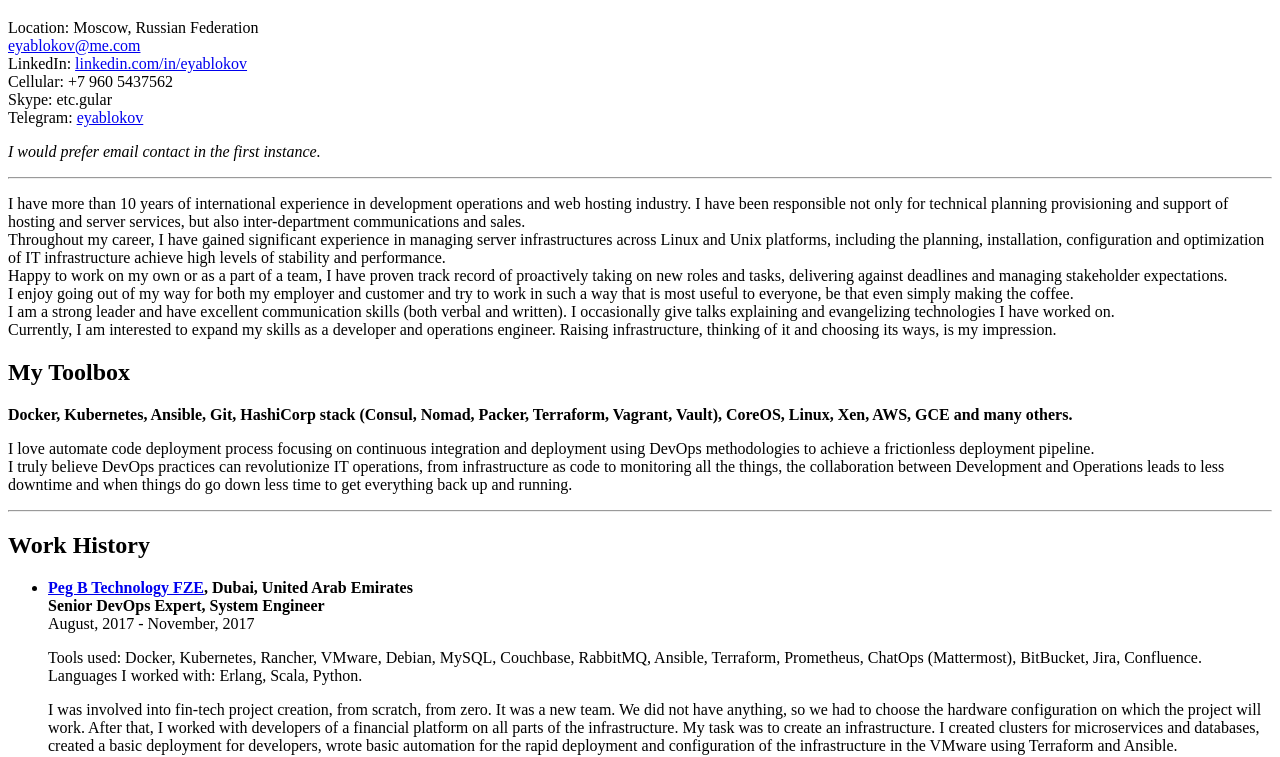
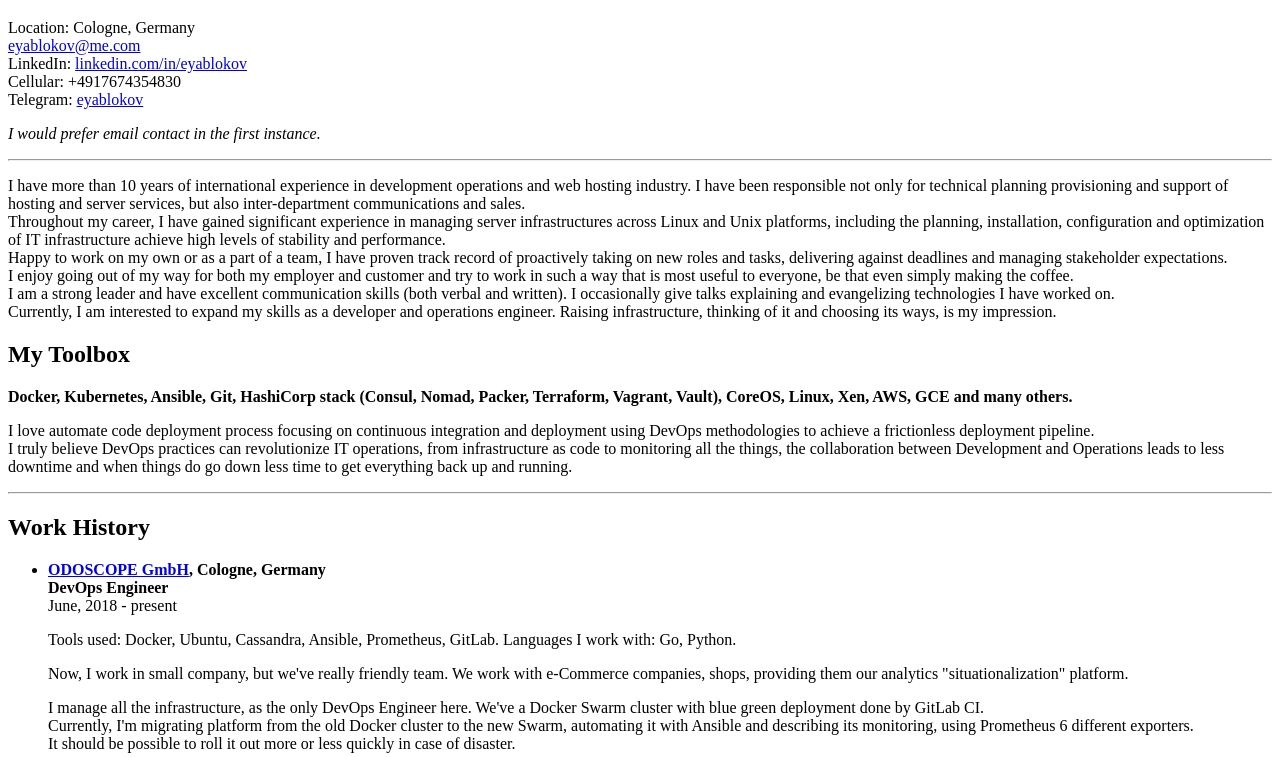
Before and after one commit to eyablokov/eyablokov.info, a plain HTML site: page resume.html in a window 1280 px wide. Shown: the part 61-818 px from the top of the page. Drawn offline with Linux system fonts and the light colour scheme.

Commit message:
update contact & location data; adding odoscope description

```diff
--- a/resume.html
+++ b/resume.html
@@ -17,11 +17,10 @@
 </head>
 <body>
 <h1 id="evgeniy-yablokov">Evgeniy Yablokov</h1>
-<p>Location: Moscow, Russian Federation<br>
+<p>Location: Cologne, Germany<br>
 <a href="mailto:eyablokov@me.com">eyablokov@me.com</a><br>
 LinkedIn: <a href="https://linkedin.com/in/eyablokov">linkedin.com/in/eyablokov</a><br>
-Cellular: +7 960 5437562<br>
-Skype: etc.gular<br>
+Cellular: +4917674354830<br>
 Telegram: <a href="tg://resolve?domain=eyablokov">eyablokov</a></p>
 <p><em>I would prefer email contact in the first instance.</em></p>
 <hr>
@@ -38,6 +37,15 @@
 <hr>
 <h2 id="work-history">Work History</h2>
 <ul>
+
+<li><p><strong><a href="https://www.odoscope.com">ODOSCOPE GmbH</a>, Cologne, Germany</strong><br>
+<strong>DevOps Engineer</strong><br>
+June, 2018 - present</p>
+<p>Tools used: Docker, Ubuntu, Cassandra, Ansible, Prometheus, GitLab. Languages I work with: Go, Python.</p>
+<p>Now, I work in small company, but we've really friendly team. We work with e-Commerce companies, shops, providing them our analytics "situationalization" platform.</p>
+<p>I manage all the infrastructure, as the only DevOps Engineer here. We've a Docker Swarm cluster with blue green deployment done by GitLab CI.<br>Currently, I'm migrating platform from the old Docker cluster to the new Swarm, automating it with Ansible and describing its monitoring, using Prometheus 6 different exporters.<br>
+It should be possible to roll it out more or less quickly in case of disaster.</p></li>
+
 <li><p><strong><a href="http://pegb.tech">Peg B Technology FZE</a>, Dubai, United Arab Emirates</strong><br>
 <strong>Senior DevOps Expert, System Engineer</strong><br>
 August, 2017 - November, 2017</p>
```
